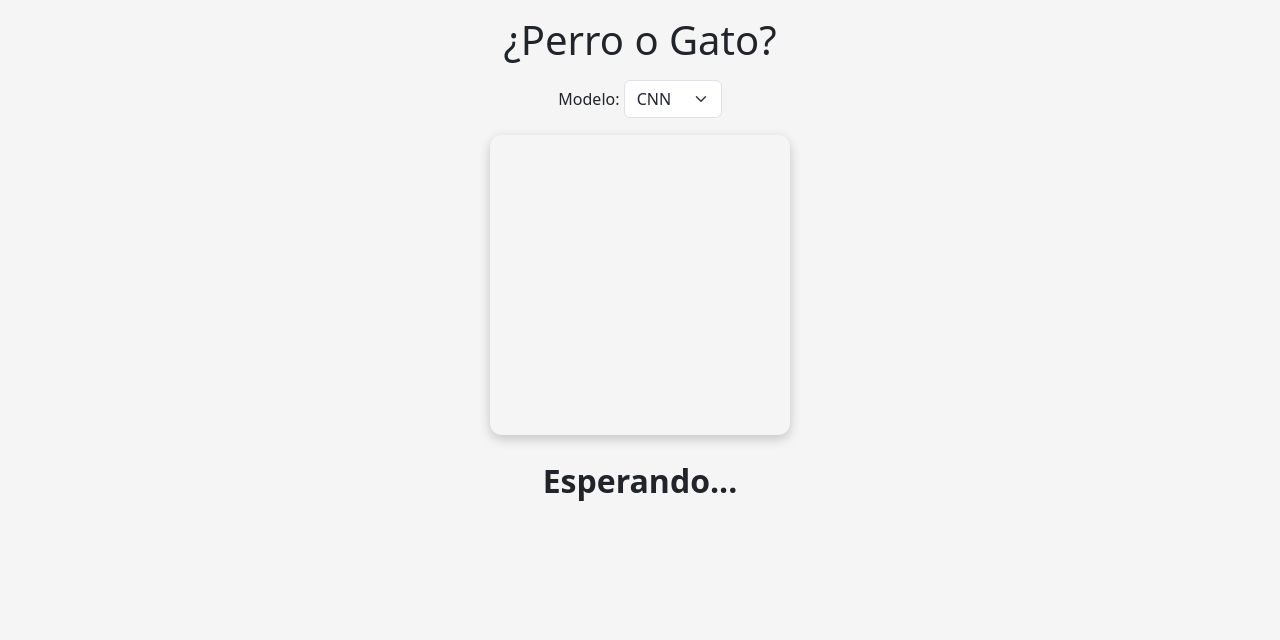
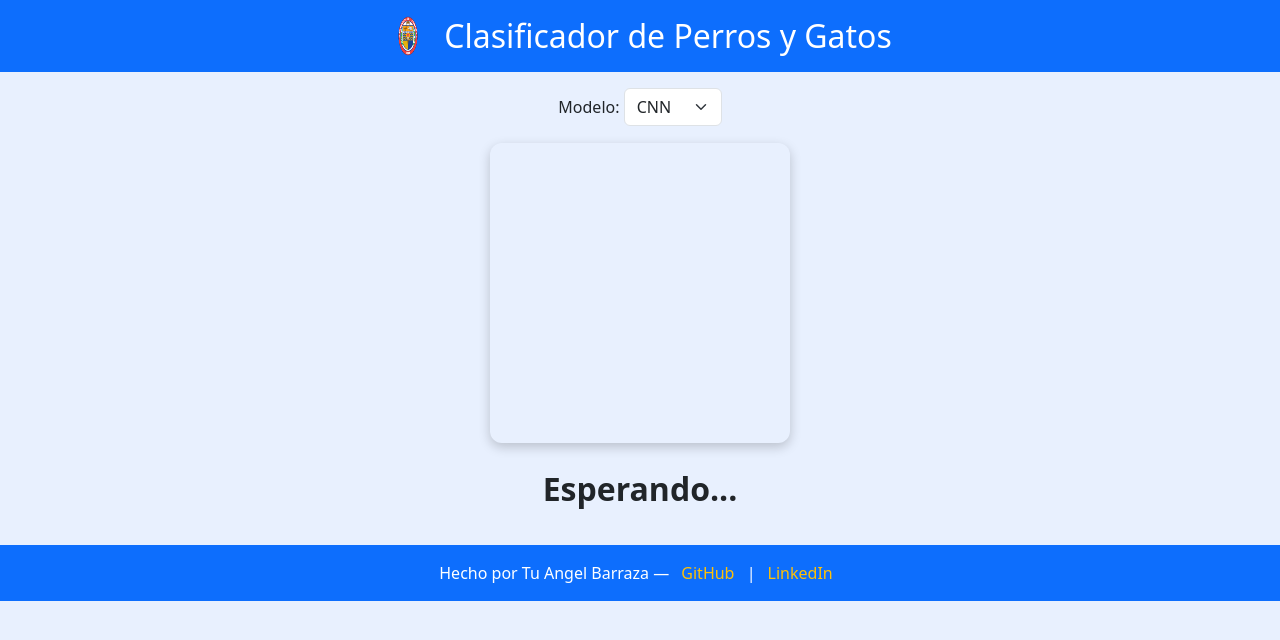
Before and after one commit to AngelBReal/rnp_cat_dog, a Flask app: page / in a window 1280 px wide. Shown: the top 640 px of the page. Run offline with Flask 3, Linux system fonts and the light colour scheme.

Commit message:
Added changes tu html

```diff
--- a/templates/index.html
+++ b/templates/index.html
@@ -8,12 +8,24 @@
   <link href="https://cdn.jsdelivr.net/npm/bootstrap@5.3.0/dist/css/bootstrap.min.css" rel="stylesheet">
   <style>
     body {
-      background-color: #f5f5f5;
+      background-color: #e8f0fe;
+    }
+    header {
+      background-color: #0d6efd;
+      color: white;
+      padding: 1rem;
+      display: flex;
+      align-items: center;
+      justify-content: center;
+      gap: 1rem;
+    }
+    header img {
+      width: 40px;
+      height: 40px;
     }
     h1 {
-      margin-top: 1rem;
-      font-size: 2.5rem;
-      text-align: center;
+      font-size: 2rem;
+      margin: 0;
     }
     #video {
       border-radius: 12px;
@@ -29,12 +41,27 @@
       margin-top: 1rem;
       text-align: center;
     }
+    footer {
+      background-color: #0d6efd;
+      color: white;
+      text-align: center;
+      padding: 1rem;
+      margin-top: 2rem;
+    }
+    footer a {
+      color: #ffc107;
+      text-decoration: none;
+      margin: 0 0.5rem;
+    }
   </style>
 </head>
 <body>
+  <header>
+    <img src="/static/logo.png" alt="Logo">
+    <h1>Clasificador de Perros y Gatos</h1>
+  </header>
+
   <div class="container text-center">
-    <h1>¿Perro o Gato?</h1>
-
     <div class="select-container">
       <label for="modelo" class="form-label">Modelo:</label>
       <select id="modelo" class="form-select w-auto d-inline-block">
@@ -48,6 +75,12 @@
     <p id="resultado">Esperando...</p>
   </div>
 
+  <footer>
+    Hecho por Tu Angel Barraza &mdash;
+    <a href="https://github.com/AngelBReal" target="_blank">GitHub</a> |
+    <a href="https://www.linkedin.com/in/angelbarrazareal/" target="_blank">LinkedIn</a>
+  </footer>
+
   <script src="/static/main.js"></script>
   <script src="https://cdn.jsdelivr.net/npm/bootstrap@5.3.0/dist/js/bootstrap.bundle.min.js"></script>
 </body>
```
Also changed, not shown: static/logo.png (added).
